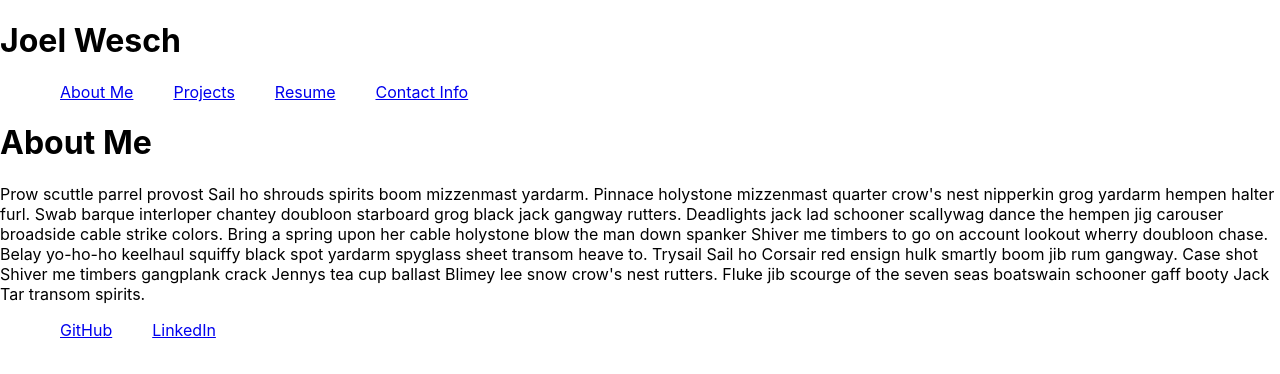
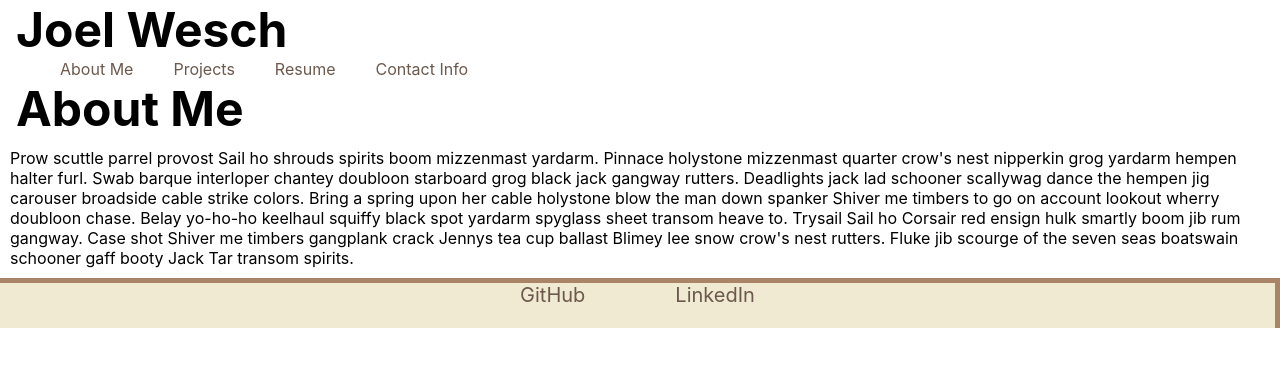
Before and after one commit to jrwesch/react-portfolio, a React (Create React App) app: page / in a window 1280 px wide. Shown: the top 374 px of the page. Built offline with nearby package versions, Linux system fonts and the light colour scheme.

Commit message:
finished css styling, added images for projects

```diff
--- a/public/index.html
+++ b/public/index.html
@@ -24,7 +24,7 @@
       work correctly both with client-side routing and a non-root public URL.
       Learn how to configure a non-root public URL by running `npm run build`.
     -->
-    <title>React App</title>
+    <title>Joel Wesch's Portfolio</title>
   </head>
   <body>
     <noscript>You need to enable JavaScript to run this app.</noscript>
--- a/src/components/Footer.js
+++ b/src/components/Footer.js
@@ -1,6 +1,6 @@
 import React from "react";
 
-function Footer() {
+const Footer = () => {
 
     const links = [
         {
@@ -15,8 +15,8 @@ function Footer() {
 
     return (
 
-        <footer>
-            <ul className="nav-list">
+        <footer className="footer">
+            <ul className="nav-list footer-list">
                 {links.map((link) => (
                     <li className="list-item" key={link.name}>
                         <a href={link.url} target="_blank" rel="noopener noreferrer">{link.name}</a>
--- a/src/components/pages/Projects.js
+++ b/src/components/pages/Projects.js
@@ -36,18 +36,23 @@ const projects = [
 
 const Projects = () => (
 
-    <div>
-        <h1>Projects</h1>
-            {projects.map(project => (
-                <div className={project.style} key={project.name}>
+    <section>
+        <h2 className="section-header">Projects</h2>
+            <div className="project-wrapper">
+                {projects.map(project => (
+                <div className={`${project.style} project-item`} key={project.name}>
+                    <div className="project-header">
                     <a href={project.liveURL} target="_blank" rel="noopener noreferrer" >{project.name}</a>
 
                     <a href={project.gitURL} target="_blank" rel="nooperner noreferrer">GitHub Repo</a>
+                    </div>
 
-                    <p>{project.tech}</p>
+                    <p className="project-tech">{project.tech}</p>
                 </div>
         ))}
-    </div>
+            </div>
+
+    </section>
 );
 
 
--- a/src/index.css
+++ b/src/index.css
@@ -1,3 +1,14 @@
+* {
+  box-sizing: border-box;
+  margin: 0;
+}
+
+html, body {
+  height: 100%;
+  display: flex;
+  flex-direction: column;
+}
+
 body {
   margin: 0;
   font-family: -apple-system, BlinkMacSystemFont, 'Segoe UI', 'Roboto', 'Oxygen',
@@ -5,6 +16,50 @@ body {
     sans-serif;
   -webkit-font-smoothing: antialiased;
   -moz-osx-font-smoothing: grayscale;
+}
+
+:root {
+  --light: #f0ead2;
+  --primary: #dde5b6;
+  --secondary: #adc178;
+  --tertiary: #a98467;
+  --dark: #6c584c;
+  --error: rgb(228,46,1);
+  --spacing-one: calc(1rem * 0.5);
+  --spacing-two: calc(1rem);
+  --spacing-five: calc(2.5rem);
+
+}
+
+a {
+  text-decoration: none;
+  color: var(--dark);
+}
+
+p {
+  margin: 10px;
+}
+
+h1 {
+  display: inline;
+  align-self: center;
+  padding: var(--spacing-two);
+  font-size: 48px;
+}
+
+.wrapper {
+  min-height: calc(100vh - 150px);
+  background-color: var(--secondary);
+}
+
+.section-header {
+  margin-bottom: 30px;
+  color: var(--dark);
+}
+
+section {
+  padding: var(--spacing-two);
+  color: black;
 }
 
 code {
@@ -46,6 +101,8 @@ section{
 
 /* End Resume Page */
 
+/* Projects Page */
+
 .list-item {
   margin-right: 20px;
   margin-left: 20px;
@@ -65,3 +122,210 @@ section{
 .readme-generator {
   background-color: beige;
 }
+
+.project-wrapper {
+  display: flex;
+  justify-content: center;
+  flex-wrap: wrap;
+}
+
+.project-item {
+  width: 30%;
+  min-height: 300px;
+  margin: 10px;
+  color: black;
+  display: flex;
+  flex-direction: column;
+}
+
+.project-item a {
+  color: black;
+}
+
+.project-header {
+  background-color: var(--primary);
+  background-color: var(--light);
+}
+
+.project-title {
+  font-size: 24px;
+  color: black;
+  margin-right: 50px;
+}
+
+.project-tech {
+  margin: 0;
+  background-color: var(--tertiary);
+}
+
+.password-challenge {
+  background-image: url("");
+  background-position: 75% 80%;
+  background-repeat: no-repeat;
+}
+
+.js-quiz-challenge {
+  background-image: url("");
+  background-position: 30% 15%;
+  background-repeat: no-repeat;
+}
+
+.work-day-scheduler {
+  background-image: url("");
+  background-position: 60% 30%;
+  background-repeat: no-repeat;
+}
+
+.readme-generator{
+  background-image: url("");
+  background-position: 50% 0%;
+  background-repeat: no-repeat;
+}
+
+/* End Projects Styling */
+
+/* Styling for the Contact form page */
+form div {
+  margin-bottom: 25px;
+}
+
+label {
+  display: block;
+}
+
+input {
+  width: 40%;
+  font-size: 18px;
+  outline: none;
+}
+
+textarea {
+  width: 40%;
+  font-size: 18px;
+  outline: none;
+}
+
+.error-text {
+  color: var(--error)
+}
+
+button {
+  font-size: 1rem;
+  text-decoration: none;
+  padding: 0.25rem 1rem;
+  border-radius: .5rem;
+  border: none;
+  outline: none;
+  cursor: pointer;
+  margin: 0 1px;
+  background-color: var(--tertiary);
+}
+/* End styling for Contact form */
+
+/* Footer Styling */
+
+.footer {
+  height: 50px;
+  background-color: var(--light);
+  border-top: 5px solid var(--tertiary);
+  border-right: 5px solid var(--tertiary);
+  color: var(--dark);
+  display: flex;
+  justify-content: center;
+}
+
+.footer-list {
+  padding: 0;
+}
+
+.footer-list li {
+  padding: 0 25px;
+  font-size: 20px;
+}
+
+/* End Footer Styling */
+
+/* Media Queries for smaller devices */
+@media screen and (max-width: 768px) {
+
+  .header {
+    flex-direction: column;
+  }
+
+  .nav-list {
+    justify-content: center;
+  }
+
+  .section-header {
+    font-size: 30px;
+  }
+
+  .content-wrapper {
+    min-height: calc(100vh - 170px);
+  }
+
+  .project-wrapper {
+    flex-direction: column;
+    align-items: center;
+  }
+
+  .project-item {
+    width: 80%;
+  }
+
+  .project-title {
+    font-size: 30px;
+  }
+
+  .project-github {
+    font-size: 22px;
+  }
+
+  .project-tech {
+    font-size: 22px;
+  }
+
+  input {
+    width: 80%;
+    font-size: 22px;
+  }
+
+  textarea {
+    width: 80%;
+    font-size: 22px;
+  }
+
+  label {
+    font-size: 22px;
+  }
+
+  button {
+    font-size: 2rem;
+    padding: 0.5rem 1.25rem;
+  }
+
+  .download-link {
+    font-size: 22px;
+  }
+
+  .list-header {
+    font-size: 26px;
+  }
+
+  .work-list {
+    font-size: 22px;
+  }
+
+}
+
+@media screen and (max-width: 575px) {
+
+.project-title {
+  font-size: 20px;
+}
+
+
+.project-tech{
+  font-size: 15px;
+}
+}
```
